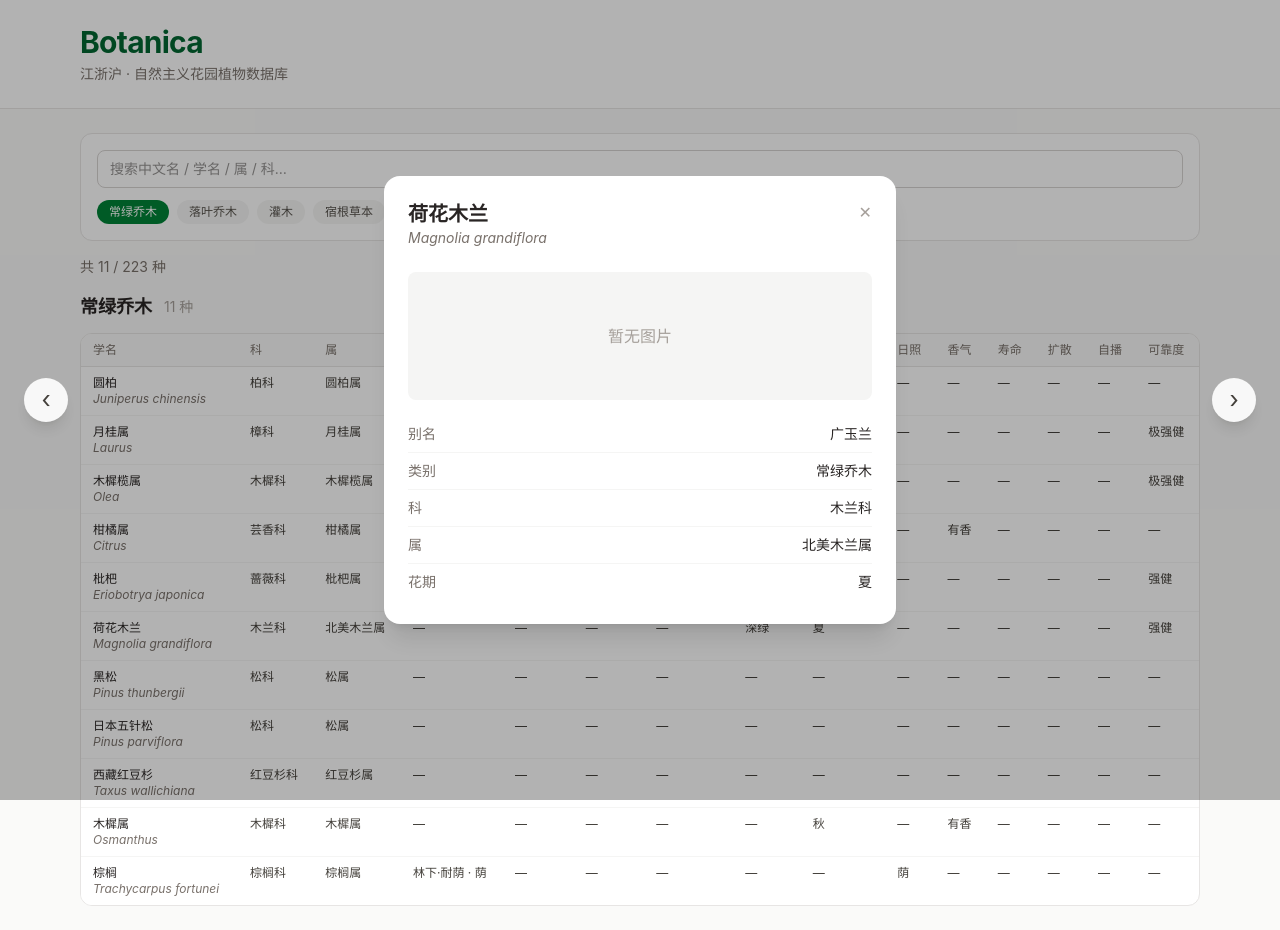
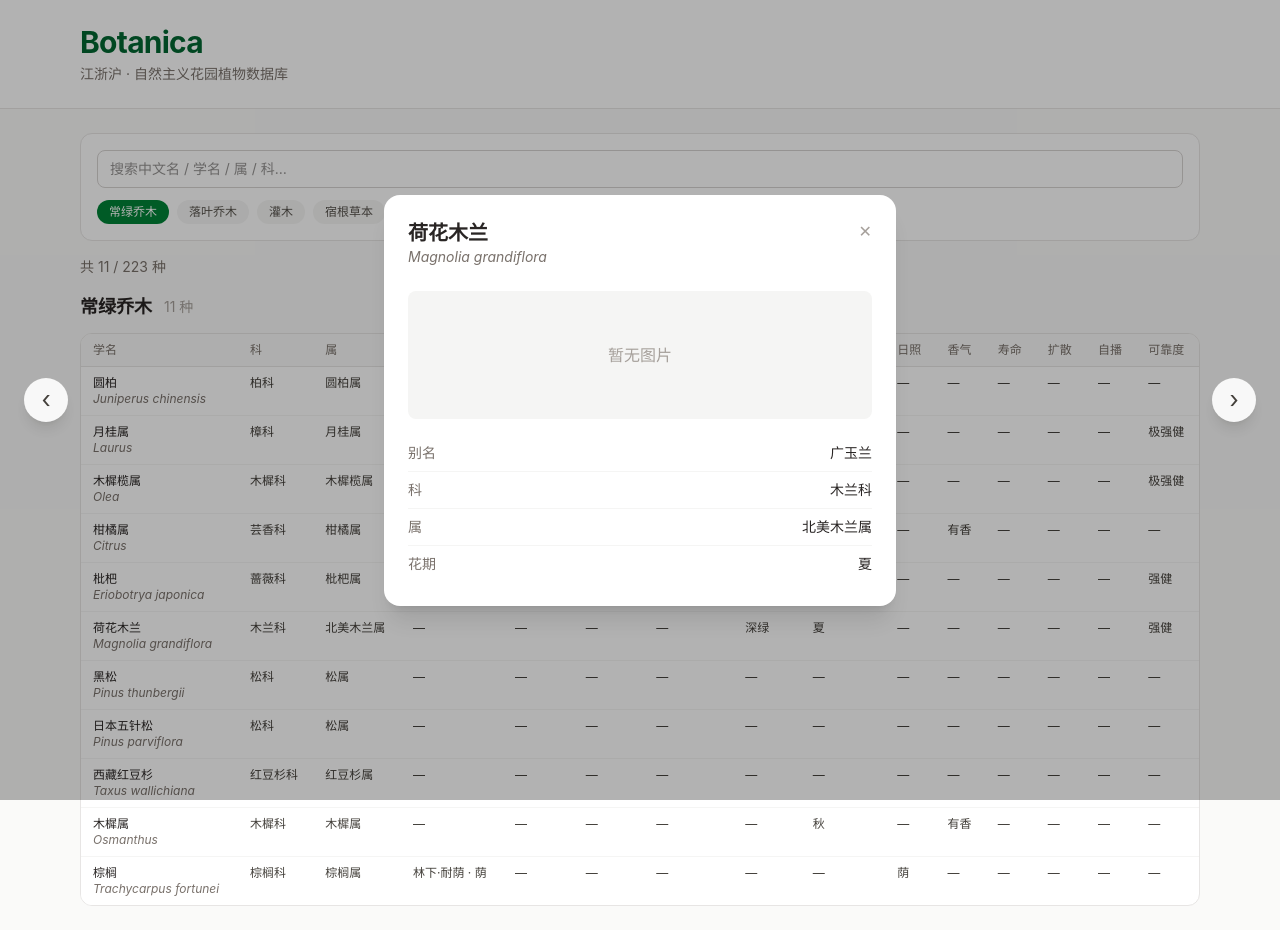
Before and after one commit to Echo0057/Botanica, a React (Vite) app: page / in a window 1280 px wide. Both pictures are taken after a click on the element 640 px from the left and 636 px from the top of the page. Built offline with nearby package versions, Linux system fonts and the light colour scheme.

Commit message:
feat: 详情页移除「类别」行

```diff
--- a/src/components/PlantDetail.jsx
+++ b/src/components/PlantDetail.jsx
@@ -1,11 +1,8 @@
-import { categoryOf } from '../data/layers.js';
-
 export default function PlantDetail({ plant, onClose, onPrev, onNext, hasPrev, hasNext }) {
   if (!plant) return null;
 
   const rows = [
     ['别名', plant.aliases],
-    ['类别', categoryOf(plant)],
     ['科', plant.family],
     ['属', plant.genus],
     ['高度', plant.height],
```
